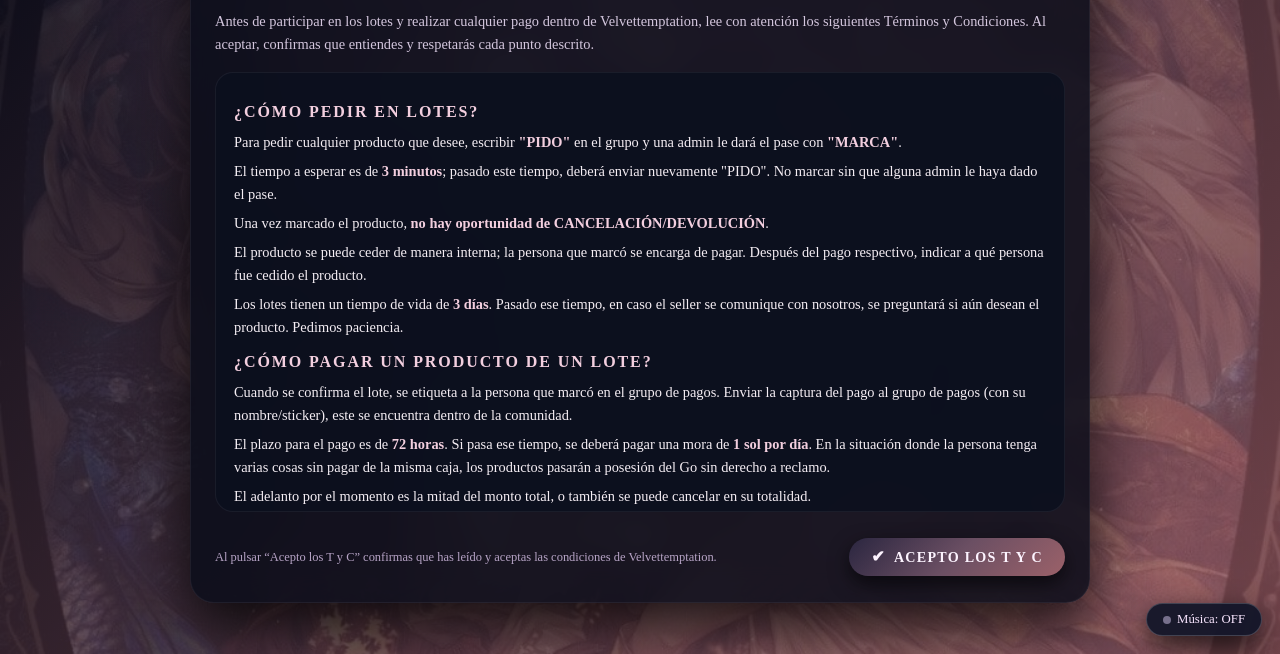
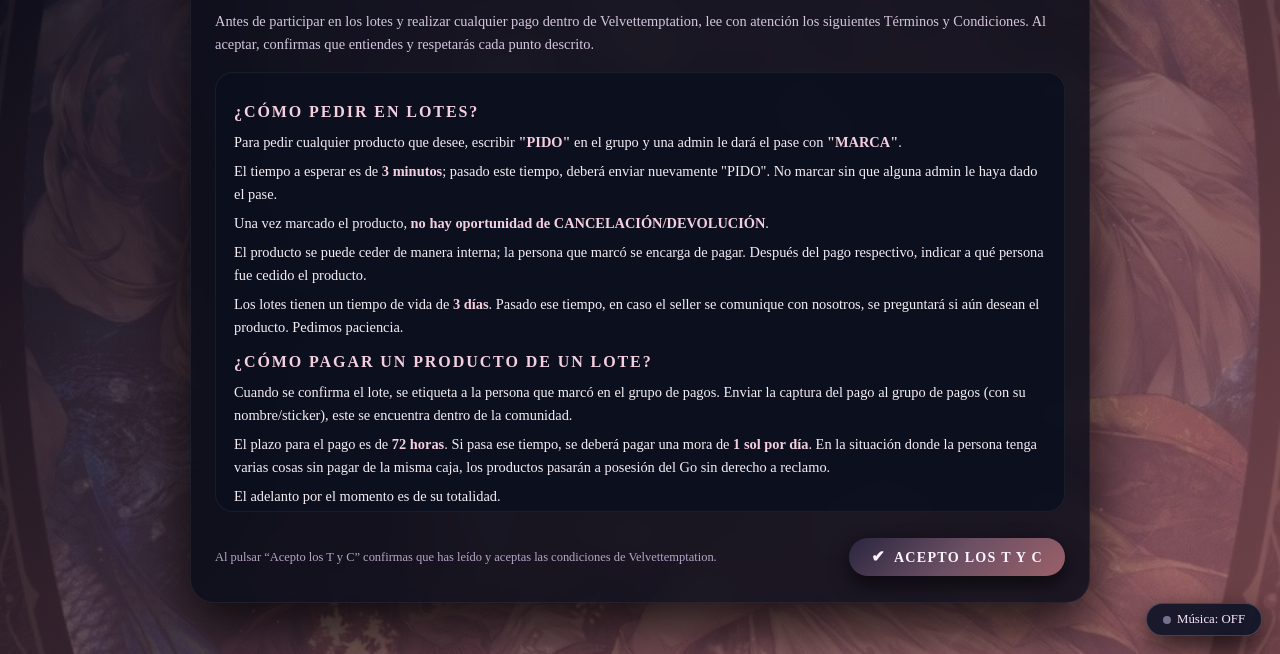
Before and after one commit to HiromiAnime/Terminos-y-Condiciones, a plain HTML site: page index.html in a window 1280 px wide. Shown: the part 146-800 px from the top of the page. Drawn offline with Linux system fonts and the light colour scheme.

Commit message:
Fix HTML encoding issues in index.html

```diff
--- a/index.html
+++ b/index.html
@@ -413,7 +413,7 @@
           caja, los productos pasarán a posesión del Go sin derecho a reclamo.
         </p>
         <p>
-          El adelanto por el momento es la mitad del monto total, o también se puede cancelar en su totalidad.
+          El adelanto por el momento es de su totalidad.
         </p>
         <p>
           Ningún producto incluye el envío de China/Corea a Perú, a excepción de productos de <strong>(ALNST)</strong>.
```
